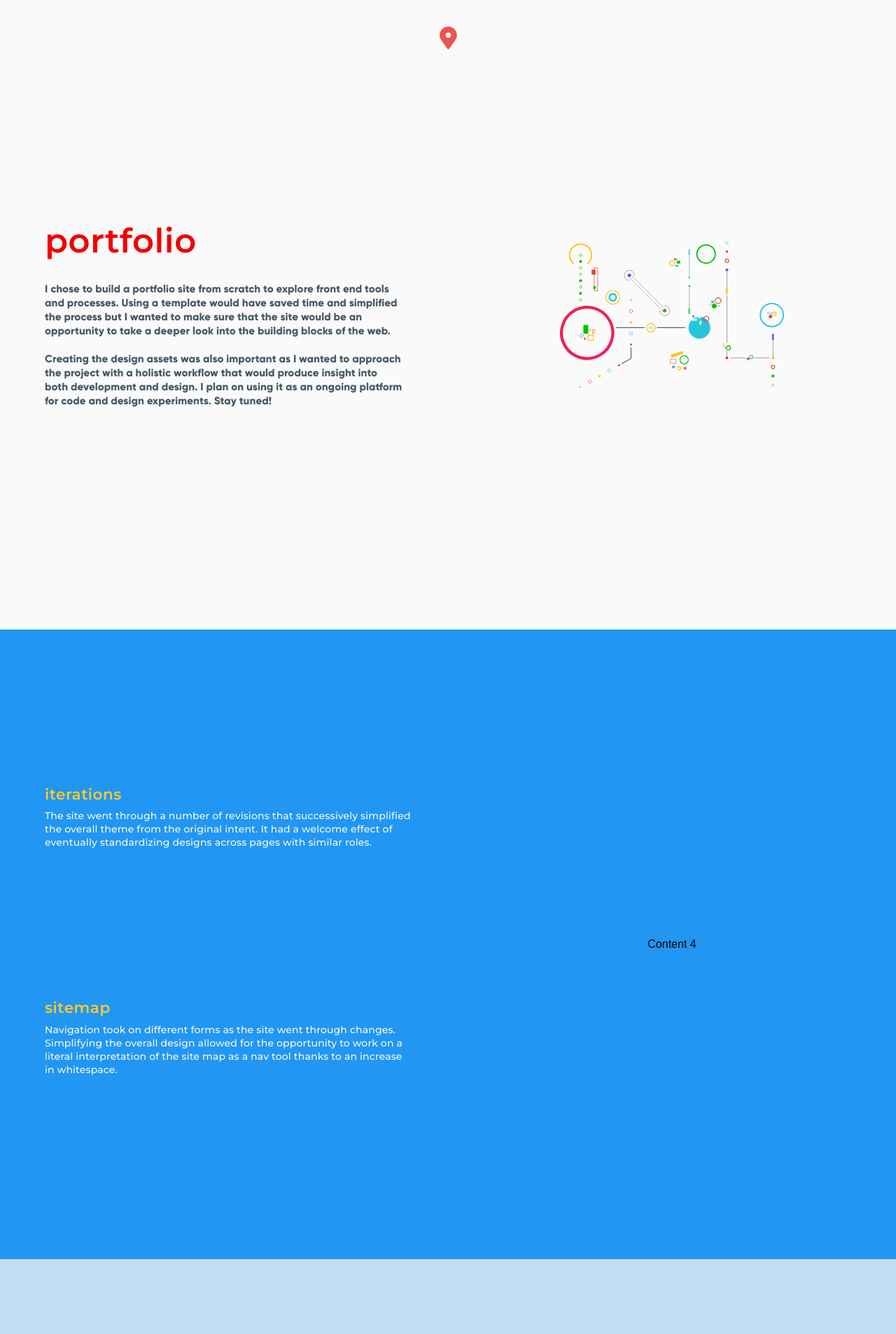
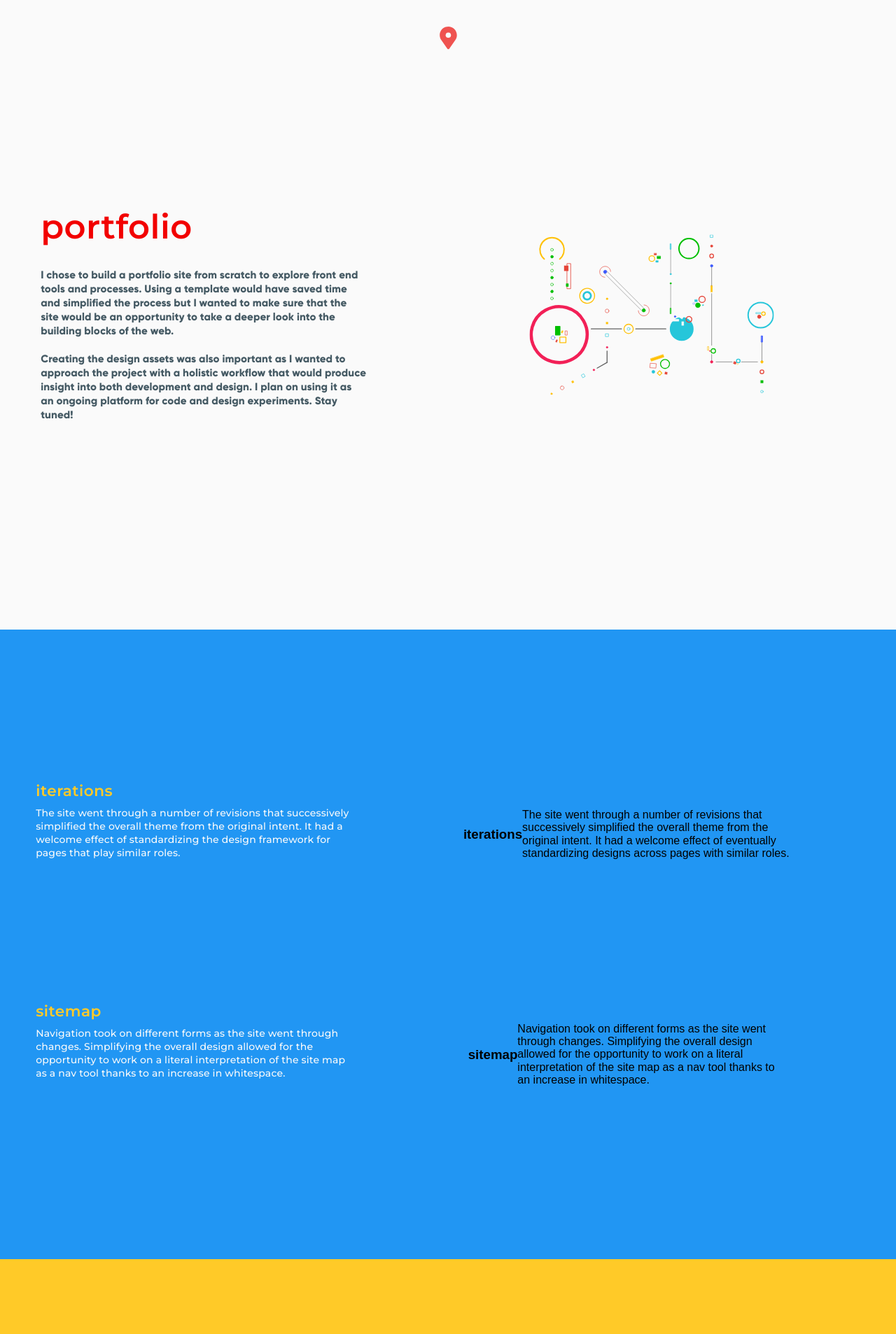
Before and after one commit to sayamkim/portfolio, a Jekyll site: the page built from design_pages/web.html, in a window 1280 px wide. Shown: the top 1907 px of the page at 70% size. Built offline with Jekyll 4.4.1, drawn with Linux system fonts in a browser that asks for light colours; nearby versions of some CDN libraries; some of the changed text lies outside the part shown.

Commit message:
Add external link icons and separate layout types for design page columns to prep for image carousel.

```diff
--- a/_includes/beginner.html
+++ b/_includes/beginner.html
@@ -7,7 +7,8 @@
     <link href="https://fonts.googleapis.com/css?family=Montserrat:300,400,500,600|Space+Mono:400,700" rel="stylesheet">
 		<link rel="stylesheet" type="text/css" href="/assets/css/main.css">
 		<link rel="stylesheet" type="text/css" href="/assets/css/normalize.css">
-		<!-- <link rel="shortcut icon" type="image/png" href="/assets/img/favicon-planet-earth.png"/> -->
 		<link rel="shortcut icon" type="image/png" href="/assets/img/gopher-favicon-bg.png"/>
+
+		<script src="https://use.fontawesome.com/458872d13c.js"></script>
 	</head>
   <body>
--- a/_includes/nav_map.html
+++ b/_includes/nav_map.html
@@ -1,5 +1,8 @@
 <div class="transit-container hide">
 	<svg xmlns:xlink="http://www.w3.org/1999/xlink" class="transit-map nav-icon-anim-splash show-overflow" opacity="1" viewBox="0 -60 725 400">
+		<defs>
+			<path id="external-link-icon" d="M1408 928v320q0 119-84.5 203.5t-203.5 84.5h-832q-119 0-203.5-84.5t-84.5-203.5v-832q0-119 84.5-203.5t203.5-84.5h704q14 0 23 9t9 23v64q0 14-9 23t-23 9h-704q-66 0-113 47t-47 113v832q0 66 47 113t113 47h832q66 0 113-47t47-113v-320q0-14 9-23t23-9h64q14 0 23 9t9 23zm384-864v512q0 26-19 45t-45 19-45-19l-176-176-652 652q-10 10-23 10t-23-10l-114-114q-10-10-10-23t10-23l652-652-176-176q-19-19-19-45t19-45 45-19h512q26 0 45 19t19 45z"/>
+		</defs>
 	  <g id="bg" opacity=".99" fill="#EDF4F4" stroke="#DAE5E5" stroke-width="1.5px">
       <path d="M725 390c0 5.5-4.5 10-10 10H10c-5.5 0-10-4.5-10-10V10C0 4.5 4.5 0 10 0h705c5.5 0 10 4.5 10 10v380z"/>
 	  </g>
@@ -103,5 +106,12 @@
 			<a xlink:href="/design/arch"><text fill="#66CCB9" stroke="#66CCB9" x="357" y="274.5">architecture</text></a>
 			<a xlink:href="/design/web"><text fill="#66CCB9" stroke="#66CCB9" x="404" y="325">web</text></a>
 		</g>
+		<g id="external-link-icon-place">
+			<use xlink:href="#external-link-icon" fill="#FF5A5A" transform="translate(421 137) scale(.004)"/>
+			<use xlink:href="#external-link-icon" fill="#FF5A5A" transform="translate(565 137) scale(.004)"/>
+			<use xlink:href="#external-link-icon" fill="#FF5A5A" transform="translate(540 62) scale(.004)"/>
+			<use xlink:href="#external-link-icon" fill="#FF5A5A" transform="translate(613 62) scale(.004)"/>
+			<use xlink:href="#external-link-icon" fill="#E0E0E0" transform="translate(678 62) scale(.004)"/>
+		</g>
 	</svg>
 </div>
--- a/_layouts/home-category-layout.html
+++ b/_layouts/home-category-layout.html
@@ -7,8 +7,9 @@
     <link href="https://fonts.googleapis.com/css?family=Montserrat:300,400,500,600|Space+Mono:400,700" rel="stylesheet">
 		<link rel="stylesheet" type="text/css" href="/assets/css/main.css">
 		<link rel="stylesheet" type="text/css" href="/assets/css/normalize.css">
-		<!-- <link rel="shortcut icon" type="image/png" href="/assets/img/favicon-planet-earth.png"/> -->
 		<link rel="shortcut icon" type="image/png" href="/assets/img/gopher-favicon-bg.png"/>
+
+		<script src="https://use.fontawesome.com/458872d13c.js"></script>
 	</head>
   <body>
     <div class="container {{ page.bg }}">
--- a/_layouts/resume-layout.html
+++ b/_layouts/resume-layout.html
@@ -7,8 +7,9 @@
     <link href="https://fonts.googleapis.com/css?family=Montserrat:300,400,500,600|Space+Mono:400,700" rel="stylesheet">
 		<link rel="stylesheet" type="text/css" href="/assets/css/main.css">
 		<link rel="stylesheet" type="text/css" href="/assets/css/normalize.css">
-		<!-- <link rel="shortcut icon" type="image/png" href="/assets/img/favicon-planet-earth.png"/> -->
 		<link rel="shortcut icon" type="image/png" href="/assets/img/gopher-favicon-bg.png"/>
+
+		<script src="https://use.fontawesome.com/458872d13c.js"></script>
 	</head>
   <body>
     <div class="resume-extension-container">
--- a/assets/css/design_pages.css
+++ b/assets/css/design_pages.css
@@ -30,7 +30,7 @@
 }
 
 .design-bg-1-1 {
-  background-color: #C2DEF2;
+  background-color: #FFCA28;
 }
 
 .design-bg-2 {
@@ -38,7 +38,7 @@
 }
 
 .design-bg-2-1 {
-  background-color: #EFBFC5;
+  background-color: #9EF2C2;
 }
 
 .design-column {
@@ -48,6 +48,21 @@
   justify-content: center;
   width: 100%;
   height: 35%;
+}
+
+.design-column-rows {
+  display: flex;
+  /*flex-direction: column;*/
+  align-items: center;
+  justify-content: center;
+  width: 100%;
+  height: 35%;
+  margin: 0;
+}
+
+.design-column-rows > * {
+  max-width: 50%;
+  max-height: 100%;
 }
 
 .design-left {
@@ -63,7 +78,25 @@
   display: flex;
   align-items: center;
   justify-content: center;
-  width: 50%;
+  width: 60%;
+  height: 100%;
+}
+
+.design-left-column {
+  display: flex;
+  flex-direction: column;
+  align-items: center;
+  justify-content: center;
+  width: 40%;
+  height: 100%;
+}
+
+.design-right-column {
+  display: flex;
+  flex-direction: column;
+  align-items: center;
+  justify-content: center;
+  width: 60%;
   height: 100%;
 }
 
@@ -121,7 +154,7 @@
   letter-spacing: .5px;
   color: #FFCA28;
   margin-left: 10%;
-  margin-right: 7%;
+  margin-right: 0px;
   margin-top: 0px;
   margin-bottom: 10px;
 }
@@ -133,7 +166,7 @@
   letter-spacing: .5px;
   color: #FFD45A;
   margin-left: 10%;
-  margin-right: 7%;
+  margin-right: 0px;
   margin-top: 0px;
   margin-bottom: 10px;
 }
@@ -143,7 +176,7 @@
   font-size: 1.35rem;
   font-weight: 700;
   letter-spacing: .5px;
-  color: #26A69A;
+  color: #F22525;
   margin: 0 0 15px 0;
 }
 
@@ -155,7 +188,7 @@
   letter-spacing: 0.15px;
   color: #FAFAFA;
   margin-left: 10%;
-  margin-right: 7.5%;
+  margin-right: 2%;
   margin-top: 0px;
   margin-bottom: 7.5%;
 }
--- a/design_pages/web.html
+++ b/design_pages/web.html
@@ -120,11 +120,11 @@ bg: hp-bg
           </div>
         </div>
         <div class="design-content design-bg-1">
-          <div class="design-left">
+          <div class="design-left-column">
             <div class="design-column">
               <h3 class="sub-design-title">iterations</h3>
               <p class="sub-design-blurb">
-                The site went through a number of revisions that successively simplified the overall theme from the original intent. It had a welcome effect of eventually standardizing designs across pages with similar roles.
+                The site went through a number of revisions that successively simplified the overall theme from the original intent. It had a welcome effect of standardizing the design framework for pages that play similar roles.
               </p>
             </div>
             <div class="design-column">
@@ -134,8 +134,19 @@ bg: hp-bg
               </p>
             </div>
           </div>
-          <div class="design-right">
-            <p>Content 4</p>
+          <div class="design-right-column">
+            <div class="design-column-rows">
+              <h3>iterations</h3>
+              <p>
+                The site went through a number of revisions that successively simplified the overall theme from the original intent. It had a welcome effect of eventually standardizing designs across pages with similar roles.
+              </p>
+            </div>
+            <div class="design-column-rows">
+              <h3>sitemap</h3>
+              <p>
+                Navigation took on different forms as the site went through changes. Simplifying the overall design allowed for the opportunity to work on a literal interpretation of the site map as a nav tool thanks to an increase in whitespace.
+              </p>
+            </div>
           </div>
         </div>
         <div class="design-content-column design-bg-1-1">
@@ -202,7 +213,7 @@ bg: hp-bg
           </div>
         </div>
         <div class="design-content design-bg-2">
-          <div class="design-left">
+          <div class="design-left-column">
             <div class="design-column">
               <h3 class="sub-design-title-2">iterations</h3>
               <p class="sub-design-blurb">
@@ -216,8 +227,19 @@ bg: hp-bg
               </p>
             </div>
           </div>
-          <div class="design-right">
-            <p>Content 4</p>
+          <div class="design-right-column">
+            <div class="design-column-rows">
+              <h3>iterations</h3>
+              <p>
+                Lorem ipsum dolor sit amet, consectetur adipiscing elit. Ut neque nisl, posuere ut semper eu, dictum non magna. In hendrerit ac erat nec faucibus.
+              </p>
+            </div>
+            <div class="design-column-rows">
+              <h3>sitemap</h3>
+              <p>
+                Lorem ipsum dolor sit amet, consectetur adipiscing elit. Ut neque nisl, posuere ut semper eu, dictum non magna. In hendrerit ac erat nec faucibus. Nullam pretium posuere odio, at dapibus risus luctus ut. Cras ipsum orci, consectetur.
+              </p>
+            </div>
           </div>
         </div>
         <div class="design-content-column design-bg-2-1">
```
